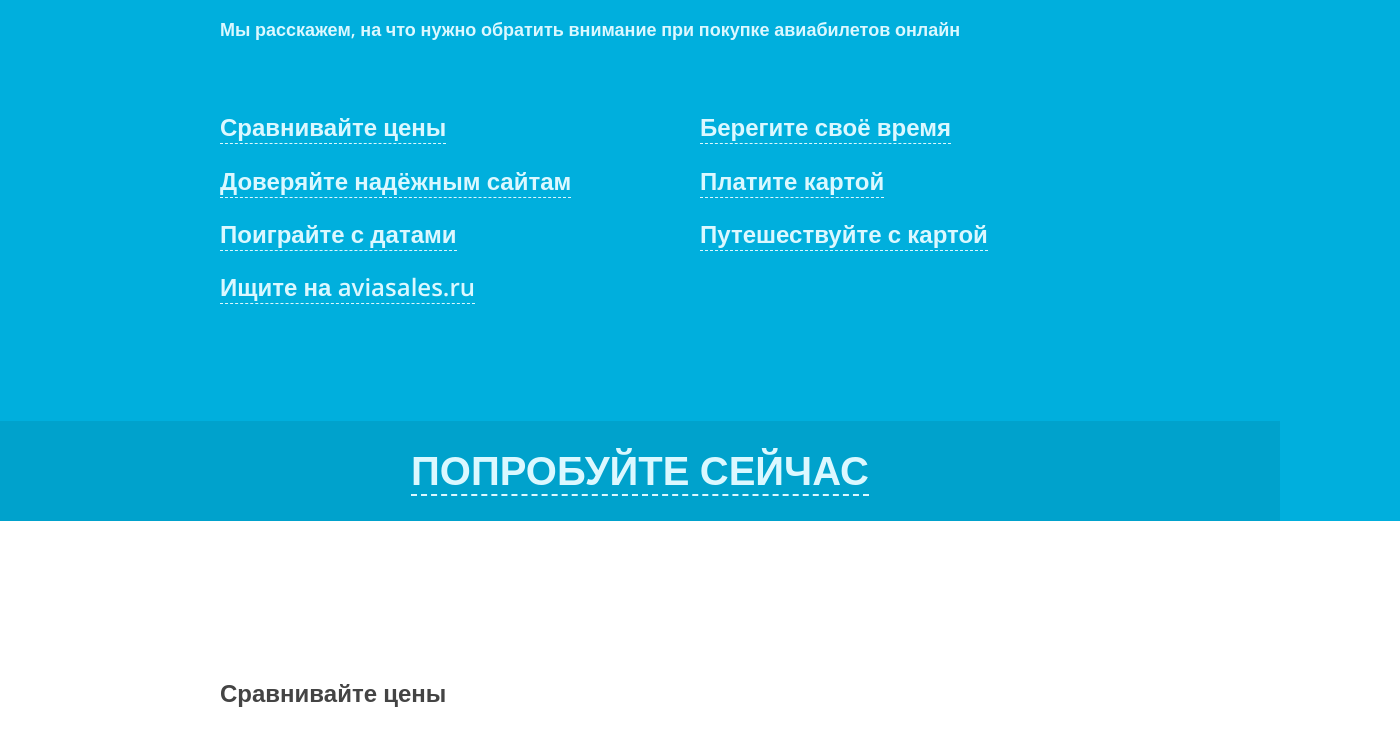
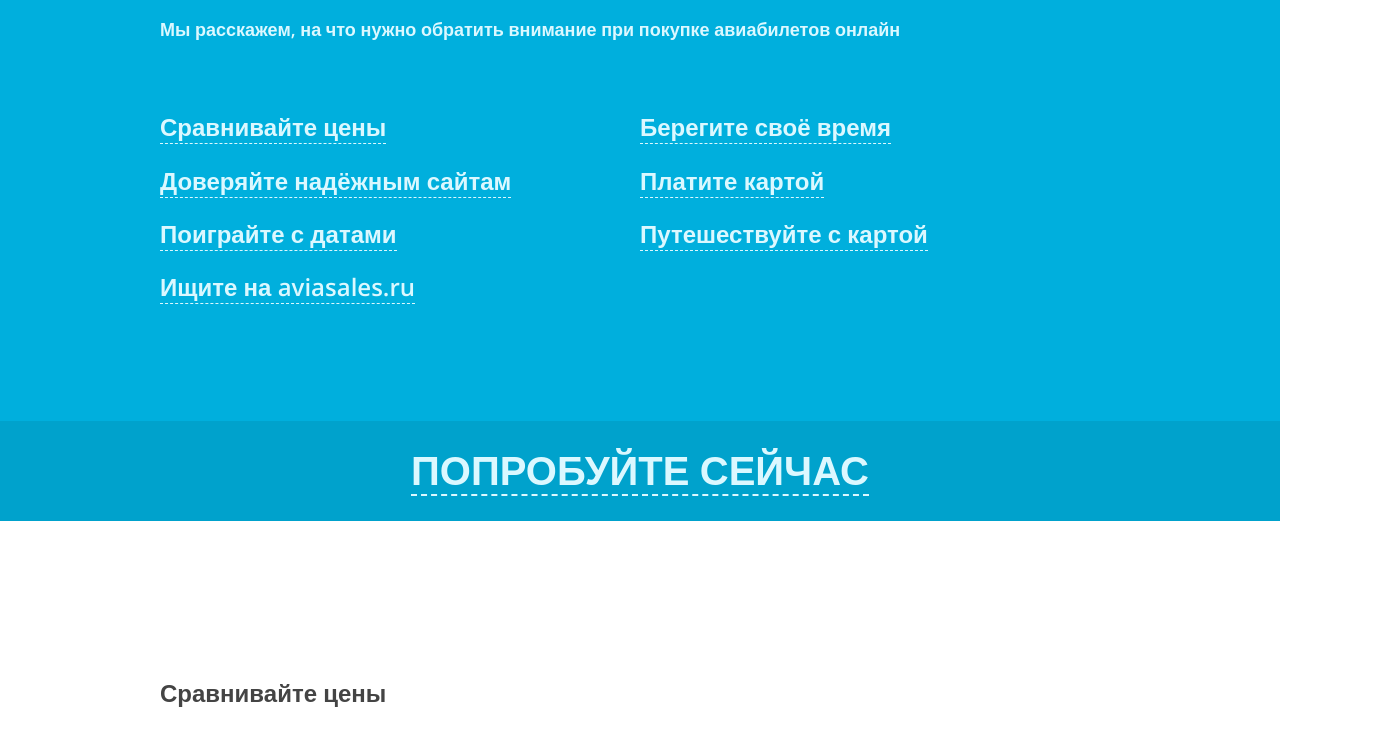
Before and after one commit to coderiver/aviaslestips, a plain HTML site: page index.html in a window 1280 px wide. Shown: the part 279-1020 px from the top of the page, 1400 px wide, since content can reach past the window. Drawn offline with nearby package versions, Linux system fonts and the light colour scheme.

Commit message:
fix 1200

```diff
--- a/sass/_common.sass
+++ b/sass/_common.sass
@@ -16,7 +16,7 @@ $font-base: 'Open Sans', sans-serif
 // Common blocks
 // --------------------------------------------------
 body
-	min-width: 1400px
+	min-width: 1200px
 	font-size: 14px
 	font-family: $font-base
 	line-height: 1.4
```
Also changed, not shown: css/screen.css.
